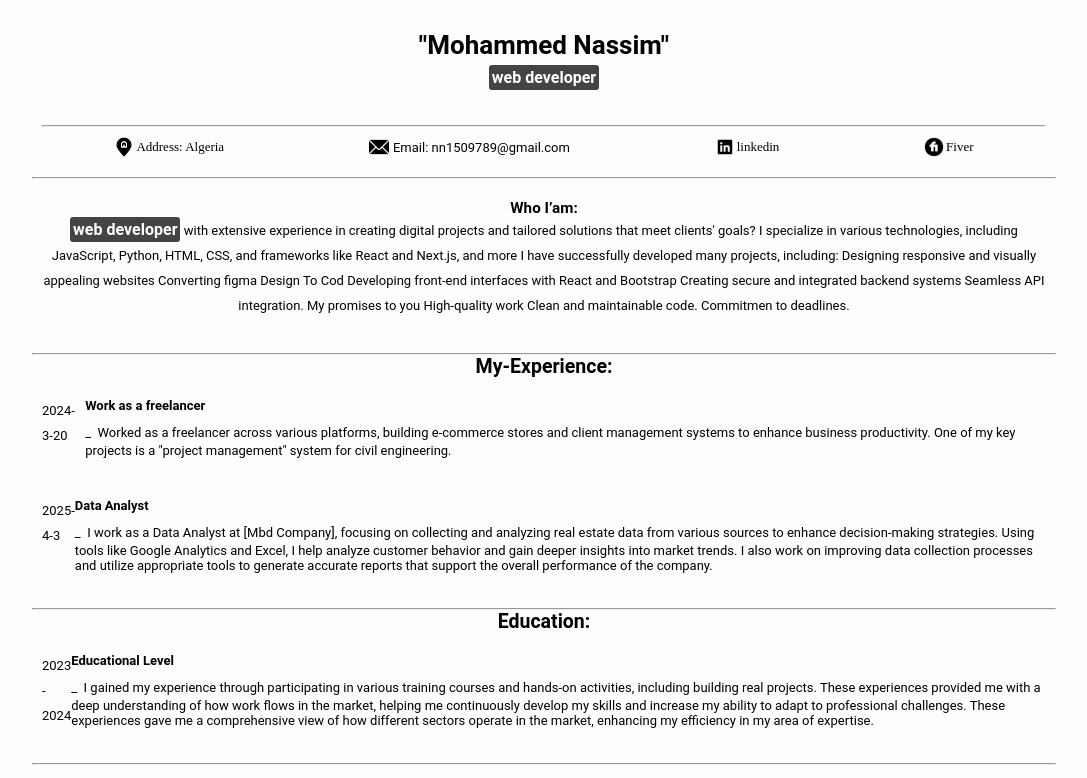
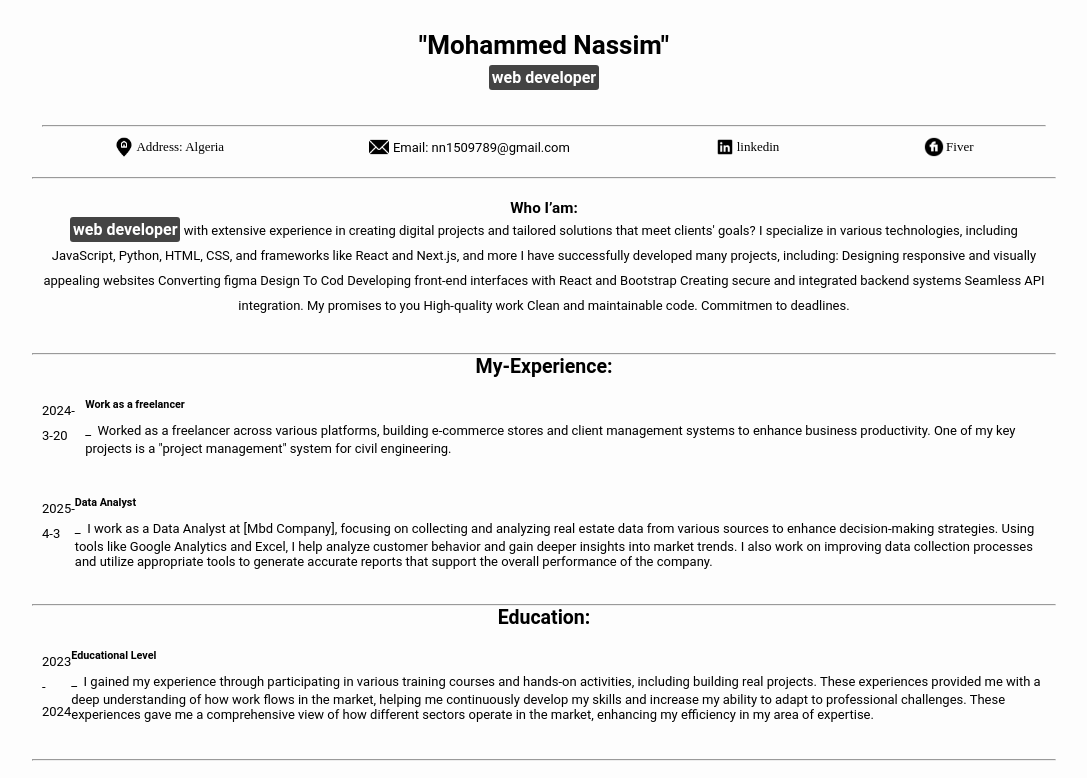
Before and after one commit to Nassim02024/My-cv, a plain HTML site: page index.html in a window 1280 px wide. Shown: the top 778 px of the page, without its empty margins (96-1183 px from the left). Drawn offline with Linux system fonts and the light colour scheme.

Commit message:
Update index.html

```diff
--- a/index.html
+++ b/index.html
@@ -49,7 +49,7 @@
          <p>2024-3-20</p>
       </div>
       <div class="exper">
-         <h4>Work as a freelancer</h4>
+         <h5>Work as a freelancer</h5>
          <p></p>_<h1 style="display: inline;"> </h1>Worked as a freelancer across various platforms, building e-commerce stores and client management systems to enhance business productivity. One of my key projects is a "project management" system for civil engineering.<p></p>
       </div>
   </div>
@@ -59,7 +59,7 @@
           <p>2025-4-3</p>
        </div>
        <div class="exper">
-          <h4>Data Analyst</h4>
+          <h5>Data Analyst</h5>
           <p></p>_<h1 style="display: inline;"> </h1>I work as a Data Analyst at [Mbd Company], focusing on collecting and analyzing real estate data from various sources to enhance decision-making strategies. Using tools like Google Analytics and Excel, I help analyze customer behavior and gain deeper insights into market trends. I also work on improving data collection processes and utilize appropriate tools to generate accurate reports that support the overall performance of the company.<p></p>
        </div>
   </div>
@@ -71,7 +71,7 @@
         <p>2023 - 2024</p>
      </div>
      <div class="exper">
-        <h4>Educational Level</h4>
+        <h5>Educational Level</h5>
         <p></p>_<h1 style="display: inline;"> </h1>I gained my experience through participating in various training courses and hands-on activities, including building real projects. These experiences provided me with a deep understanding of how work flows in the market, helping me continuously develop my skills and increase my ability to adapt to professional challenges. These experiences gave me a comprehensive view of how different sectors operate in the market, enhancing my efficiency in my area of expertise.<p></p>
      </div>
 </div>
```
